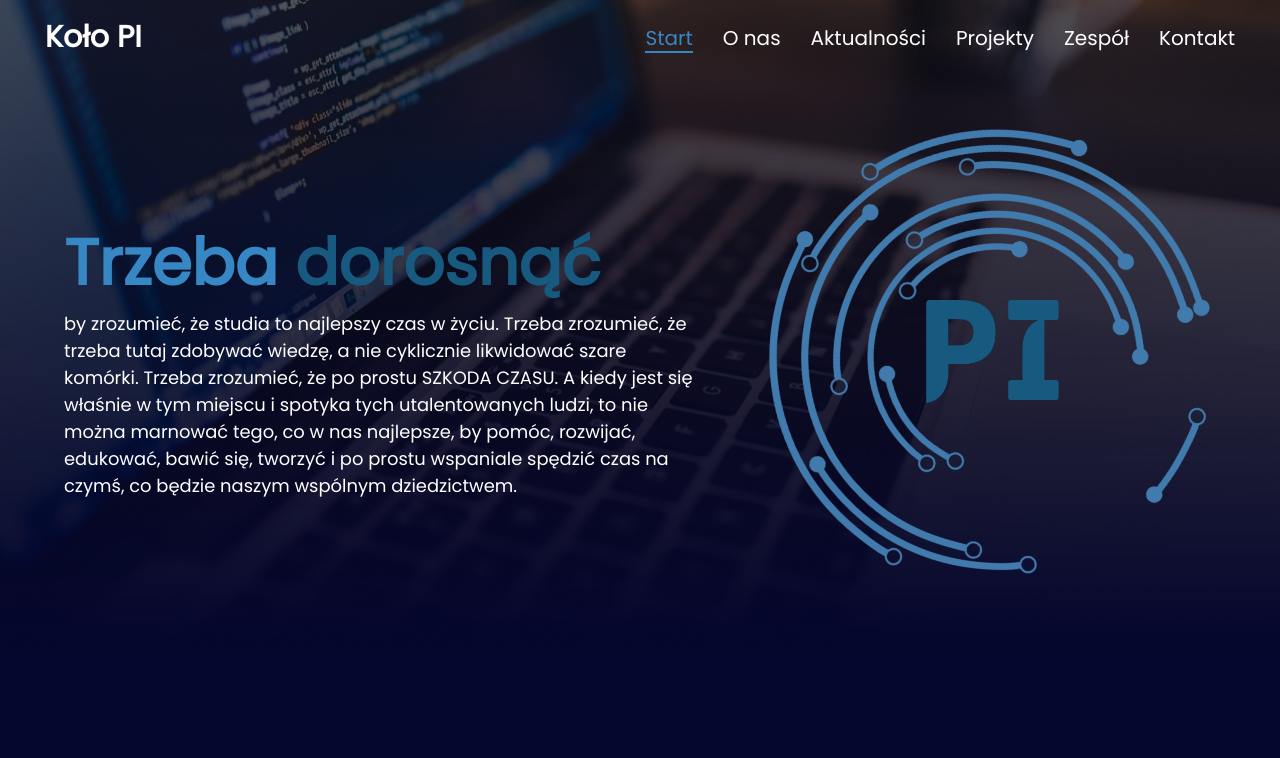
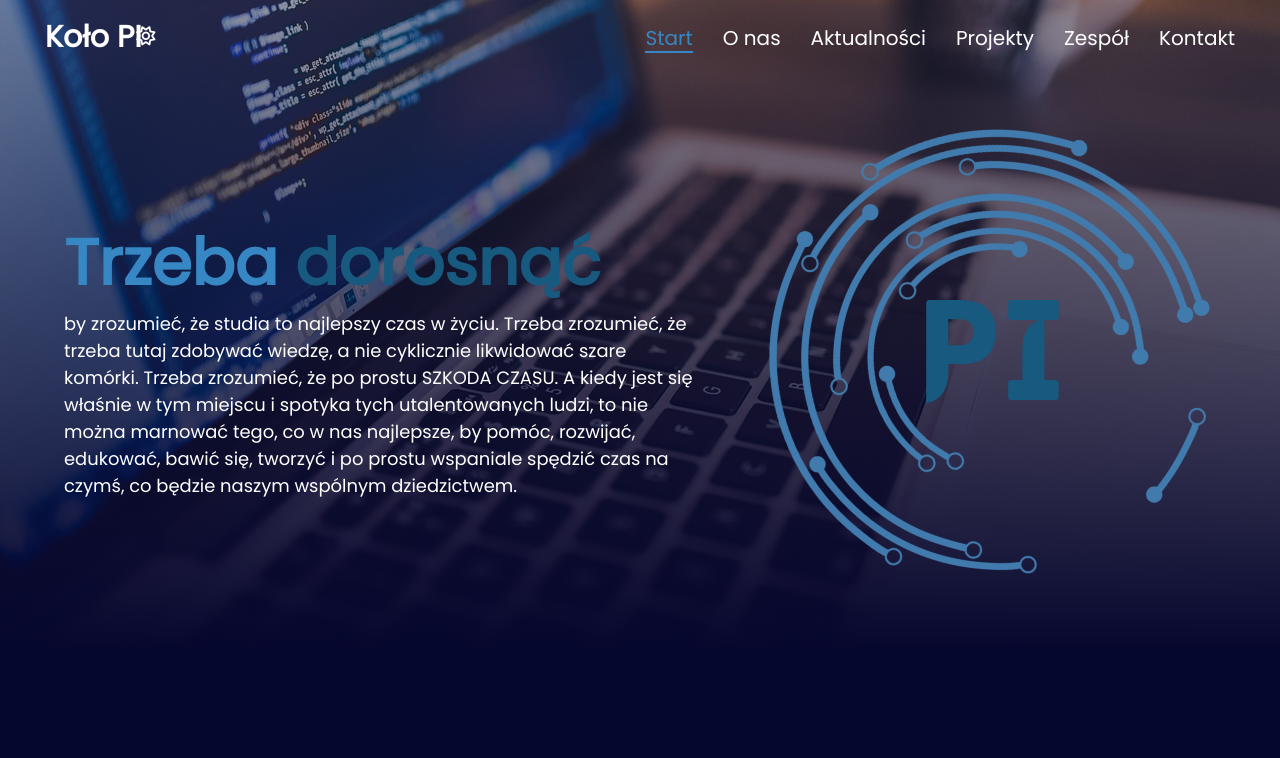
Before and after one commit to elmaccho/koloPi, a PHP site: page / in a window 1280 px wide. Shown: the top 758 px of the page. Run offline with PHP 8.4, Linux system fonts and the light colour scheme; some libraries are stand-ins or nearby versions.

Commit message:
dark/light theme css

```diff
--- a/index.html
+++ b/index.html
@@ -1,5 +1,5 @@
 <!DOCTYPE html>
-<html lang="pl">
+<html lang="pl" data-theme="dark">
 <head>
     <meta charset="UTF-8">
     <meta http-equiv="X-UA-Compatible" content="IE=edge">
@@ -18,6 +18,11 @@
         <button class="closeNavBtn"><i class="fa-solid fa-xmark"></i></button>
 
         <h1>Koło PI</h1>
+
+        <button class="changeTheme">
+            <i class="fa-regular fa-moon move1"></i>
+            <i class="fa-regular fa-sun"></i>
+        </button>
 
         <div class="nav_links">
             <a class="classicBtn" href="#start">Start</a>
--- a/script.js
+++ b/script.js
@@ -24,6 +24,10 @@ const moreTeam = document.querySelector('#moreTeam')
 
 const projectsRows = document.querySelectorAll(".projects-row");
 const moreProjects = document.querySelector('#moreProjects')
+
+const changeThemeBtn = document.querySelector('.changeTheme')
+const faMoon = document.querySelector('.fa-moon')
+const faSun = document.querySelector('.fa-sun')
 
 let currentTeamIndex = 1;
 let currentProjectsIndex = 1;
@@ -292,6 +296,15 @@ const showNextProjectRow = () => {
     }
   }
 }
+const changeTheme = () => {
+  if(faMoon.classList.contains('move1')){
+    faMoon.classList.toggle('move1')
+    faSun.classList.toggle('move2')
+  } else {
+    faMoon.classList.toggle('move1')
+    faSun.classList.toggle('move2')
+  }
+}
 
 for(let navLink of navLinks){
     navLink.addEventListener('click', closeNavMen)
@@ -307,6 +320,7 @@ window.addEventListener('scroll', navScroll)
 moreTeam.addEventListener('click', showNextTeamRow)
 moreProjects.addEventListener('click', showNextProjectRow)
 closeInfoBtn.addEventListener('click', closeInfoBox)
+changeThemeBtn.addEventListener('click', changeTheme)
 
 document.addEventListener("DOMContentLoaded", navHighlight);
 document.addEventListener('click', closeInfoBox)
--- a/style1.css
+++ b/style1.css
@@ -20,6 +20,38 @@
     }
 }
 
+:root, html[data-theme='dark'] {
+    --background-gradient-start: #06072e;
+    --background-gradient-end: rgba(35, 35, 35, 1);
+    --box-shadow: #23232331;
+    --primary-color: #3787C4;
+    --secondary-color: #ffffff;
+    --text-color: #ffffff;
+    --text-color-secondary: #A7A7A7;
+    --button-background: #06072E;
+    --button-hover-background: #fff;
+    --button-text-color: #FFFFFF;
+    --button-hover-text-color: #17597F;
+    --nav-background: #050322ef;
+    --nav-link-active-color: #3787C4;
+}
+
+html[data-theme='light']{
+    --background-gradient-start: rgb(255, 255, 255);
+    --background-gradient-end: rgba(35, 35, 35, 1);
+    --box-shadow: #23232331;
+    --primary-color: #3787C4;
+    --secondary-color: #ffffff;
+    --text-color: #232323;
+    --text-color-secondary: #A7A7A7;
+    --button-background: #06072E;
+    --button-hover-background: #fff;
+    --button-text-color: #FFFFFF;
+    --button-hover-text-color: #17597F;
+    --nav-background: #232323ef;
+    --nav-link-active-color: #3787C4;
+}
+
 * {
     scroll-behavior: smooth;
     margin: 0;
@@ -30,7 +62,7 @@ body {
     flex-direction: column;
     overflow-x: hidden;
     background: rgb(6,7,46);
-    background: linear-gradient(180deg, rgba(6,7,46,1) 40%, rgba(14,47,86,1) 89%, rgba(35,35,35,1) 92%);
+    background: linear-gradient(180deg, var(--background-gradient-start) 40%, var(--background-gradient-start) 89%, var(--background-gradient-end) 92%);
 }
 
 .openNavBtn {
@@ -121,6 +153,35 @@ body {
     transform: translateY(-0.3vw);
 }
 
+.changeTheme{
+    background-color: transparent;
+    width: 2.8vw;
+    height: 2.8vw;
+    /* border: 3px solid white; */
+    border: none;
+    border-radius: 30px;
+    cursor: pointer;
+
+    position: absolute;
+    left: 10vw;
+    overflow: hidden;
+}
+.changeTheme i{
+    color: white;
+    font-size: 1.5vw;
+    position: absolute;
+    top: 50%;
+    left:50%;
+    transform: translate(-50%,-50%);
+    transition: 0.3s;
+}
+.changeTheme .move1{
+    transform: translateX(-200%);
+}
+.changeTheme .move2{
+    transform: translateX(200%);
+}
+
 .openNavBtn:hover, .closeNavBtn:hover {
     opacity: 75%;
 }
@@ -143,7 +204,7 @@ body {
 .title h1{
     font-size: 5vw;
     text-align: center;
-    color: white;
+    color: var(--text-color);
 }
 
 .title .line-left {
@@ -180,7 +241,7 @@ nav {
     width: 100%;
     box-shadow: rgba(0, 0, 0, 0.15) 1.95px 1.95px 2.6px;
     padding: 20px 45px;
-    background-color: #050322ef;
+    background-color: var(--nav-background);
 }
 
 
@@ -254,7 +315,7 @@ nav .nav_links a.active:after {
     align-items: center;
     padding: 5vw 0 0 0;
 
-    background-image: url(./img/background.jpg);
+    background: linear-gradient(180deg, rgba(14,47,86,0) -50%, var(--background-gradient-start)), url(./img/background.jpg);
     background-repeat: no-repeat;
     background-size: cover;
     background-position-y: bottom;
@@ -282,6 +343,7 @@ nav .nav_links a.active:after {
 .header .header-text p {
     font-size: 1.4vw;
     text-align: left;
+    color: var(--text-color);
 }
 .header .header-logo {
     position: relative;
@@ -307,7 +369,7 @@ nav .nav_links a.active:after {
     display: flex;
     padding: 10vw 0 0;
 
-    background-color: #06072E;
+    background-color: var(--background-gradient-start);
 }
 .about-us .img-wrapper {
     width: 35%;
@@ -334,7 +396,7 @@ nav .nav_links a.active:after {
     color: #3787C4;
 }
 .about-us .text-wrapper p {
-    color: white;
+    color: var(--text-color);
     font-size: 1.5vw;
 }
 
@@ -360,6 +422,7 @@ nav .nav_links a.active:after {
     height: 30vw;
     position: relative;
     border-radius: 1.5vw 0 1.5vw 0;
+    box-shadow: var(--box-shadow) -6px 6px 8px 2px;
     overflow: hidden;
     transition: 0.5s;
 }
@@ -464,7 +527,7 @@ nav .nav_links a.active:after {
     display: none;
 }
 .projects .projects-wrapper .projects-row .projects-box {
-    /* box-shadow: rgba(99, 99, 99, 0.2) 0px 2px 8px 0px; */
+    box-shadow: var(--box-shadow) -5px 5px 15px 0px;
     background-color: #ffffff;
     width: 23vw;
     padding: 2vw 2.4vw;
@@ -661,7 +724,7 @@ nav .nav_links a.active:after {
     font-size: 1.7vw;
     height: 2vw;
     text-align: center;
-    color: white;
+    color: var(--text-color);
     pointer-events: none;
 }
 
@@ -915,6 +978,15 @@ footer .copyright{
     }
     .closeNavBtn{
         display: block;
+    }
+    .changeTheme{
+        position: absolute;
+        bottom: 0;
+        width: 10vw;
+        height: 10vw;
+    }
+    .changeTheme i {
+        font-size: 5vw;
     }
     .seeMoreBtn{
         font-size: 6vw;
```
Also changed, not shown: img/background.jpg.
